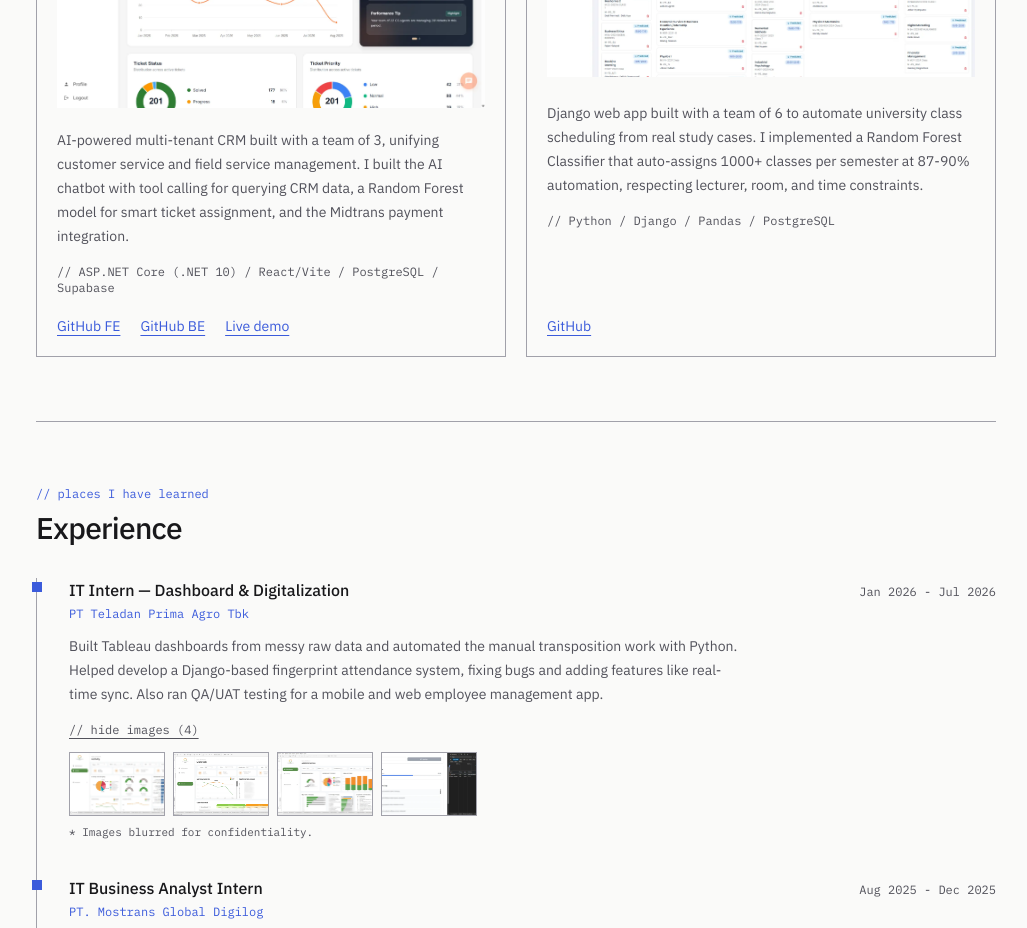
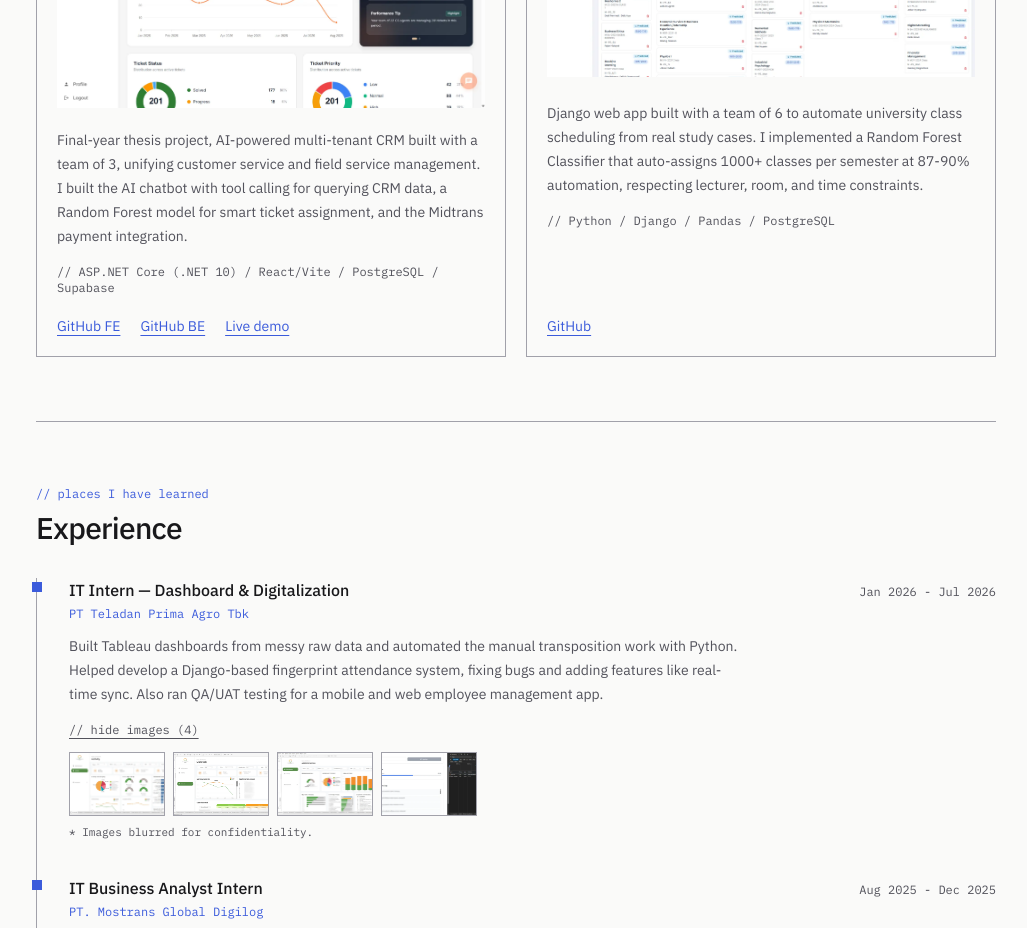
Before and after one commit to afaslah/portfolio-web, a React (Vite) app: page / in a window 1280 px wide. Shown: the part 940-1868 px from the top of the page, without its empty margins (124-1151 px from the left). Built offline with nearby package versions, Linux system fonts and the light colour scheme.

Commit message:
feat: update project description for stella-crm

```diff
--- a/src/data/projects.ts
+++ b/src/data/projects.ts
@@ -6,7 +6,7 @@ export const projects: Project[] = [
   {
     title: "stella-crm",
     description:
-      "AI-powered multi-tenant CRM built with a team of 3, unifying customer service and field service management. I built the AI chatbot with tool calling for querying CRM data, a Random Forest model for smart ticket assignment, and the Midtrans payment integration.",
+      "Final-year thesis project, AI-powered multi-tenant CRM built with a team of 3, unifying customer service and field service management. I built the AI chatbot with tool calling for querying CRM data, a Random Forest model for smart ticket assignment, and the Midtrans payment integration.",
     tags: ["ASP.NET Core (.NET 10)", "React/Vite", "PostgreSQL", "Supabase"],
     links: [
       {
```
